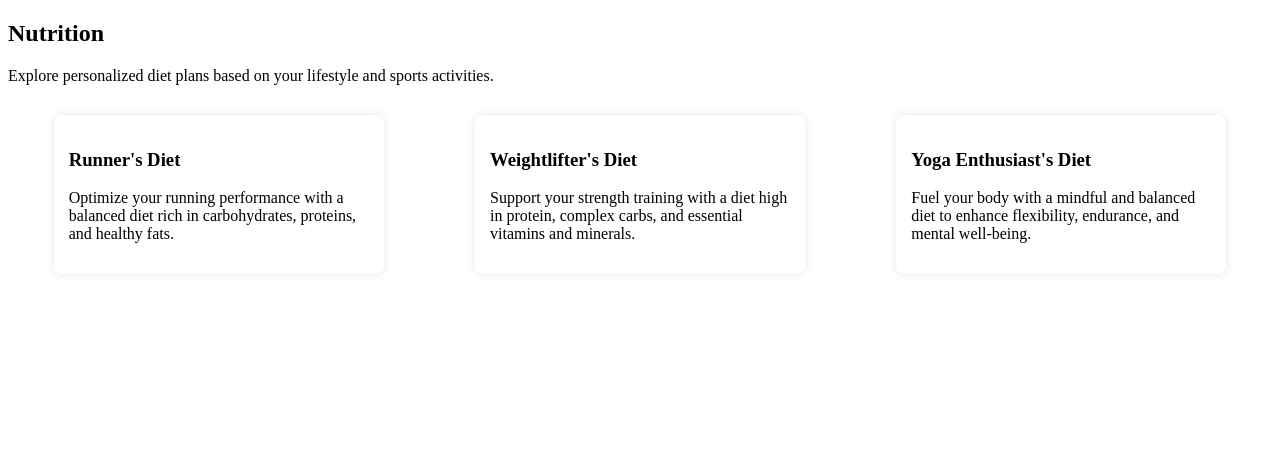
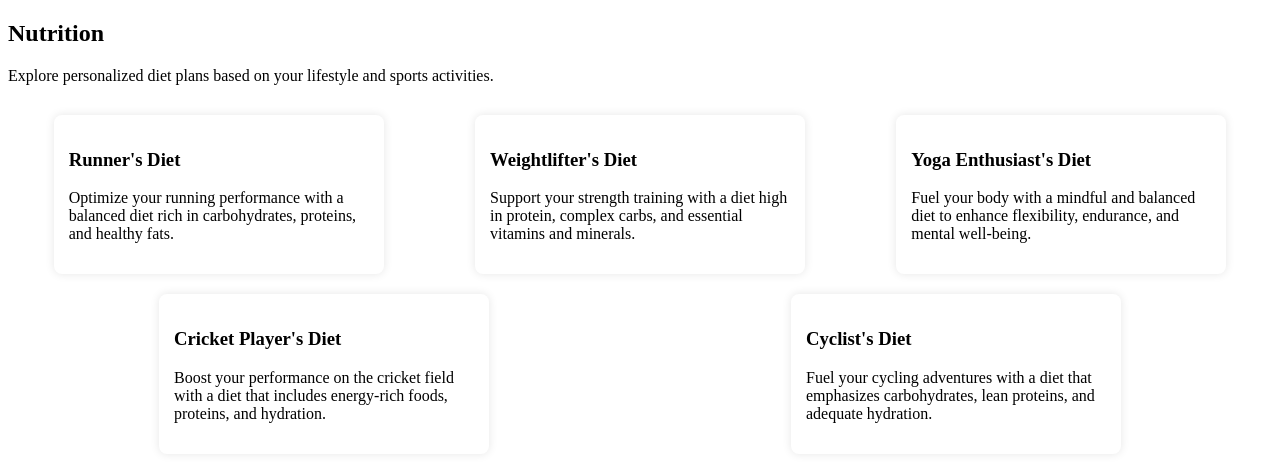
Before and after one commit to harshini-4/QuanTech-project, a plain HTML site: page others/nutri.html in a window 1280 px wide. Drawn offline with Linux system fonts and the light colour scheme.

Commit message:
Update nutri.html

```diff
--- a/others/nutri.html
+++ b/others/nutri.html
@@ -5,7 +5,6 @@
     <meta name="viewport" content="width=device-width, initial-scale=1.0">
     <title>Fitness & Sports App</title>
     <style>
-        /* Previous styles remain unchanged */
 
         .flash-cards {
             display: flex;
@@ -56,7 +55,19 @@
                 <p>Fuel your body with a mindful and balanced diet to enhance flexibility, endurance, and mental well-being.</p>
             </div>
 
-            <!-- Add more flash cards as needed for other sports or lifestyles -->
+            <!-- Flash Card 4: Diet for Cricket Players -->
+            <div class="flash-card">
+                <h3>Cricket Player's Diet</h3>
+                <p>Boost your performance on the cricket field with a diet that includes energy-rich foods, proteins, and hydration.</p>
+            </div>
+
+            <!-- Flash Card 5: Diet for Cyclists -->
+            <div class="flash-card">
+                <h3>Cyclist's Diet</h3>
+                <p>Fuel your cycling adventures with a diet that emphasizes carbohydrates, lean proteins, and adequate hydration.</p>
+            </div>
+
+
         </div>
     </section>
 
```
